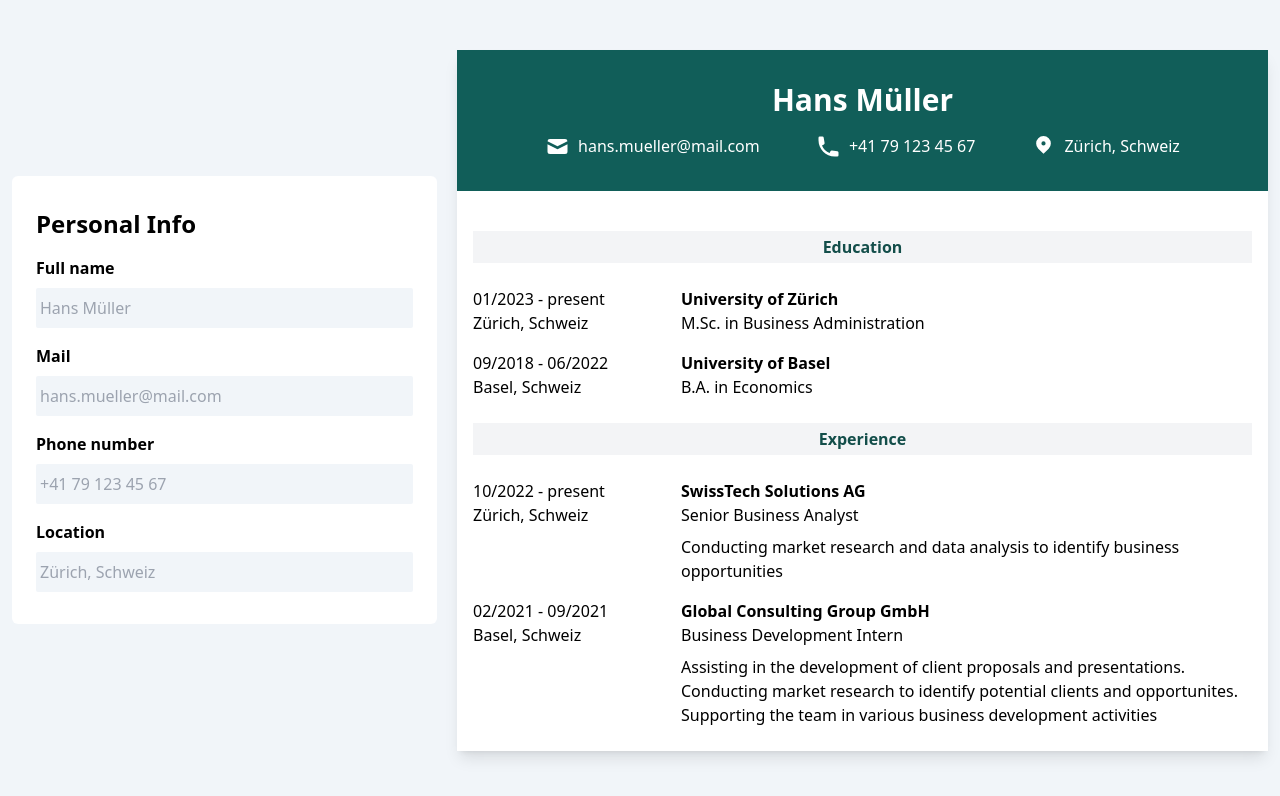
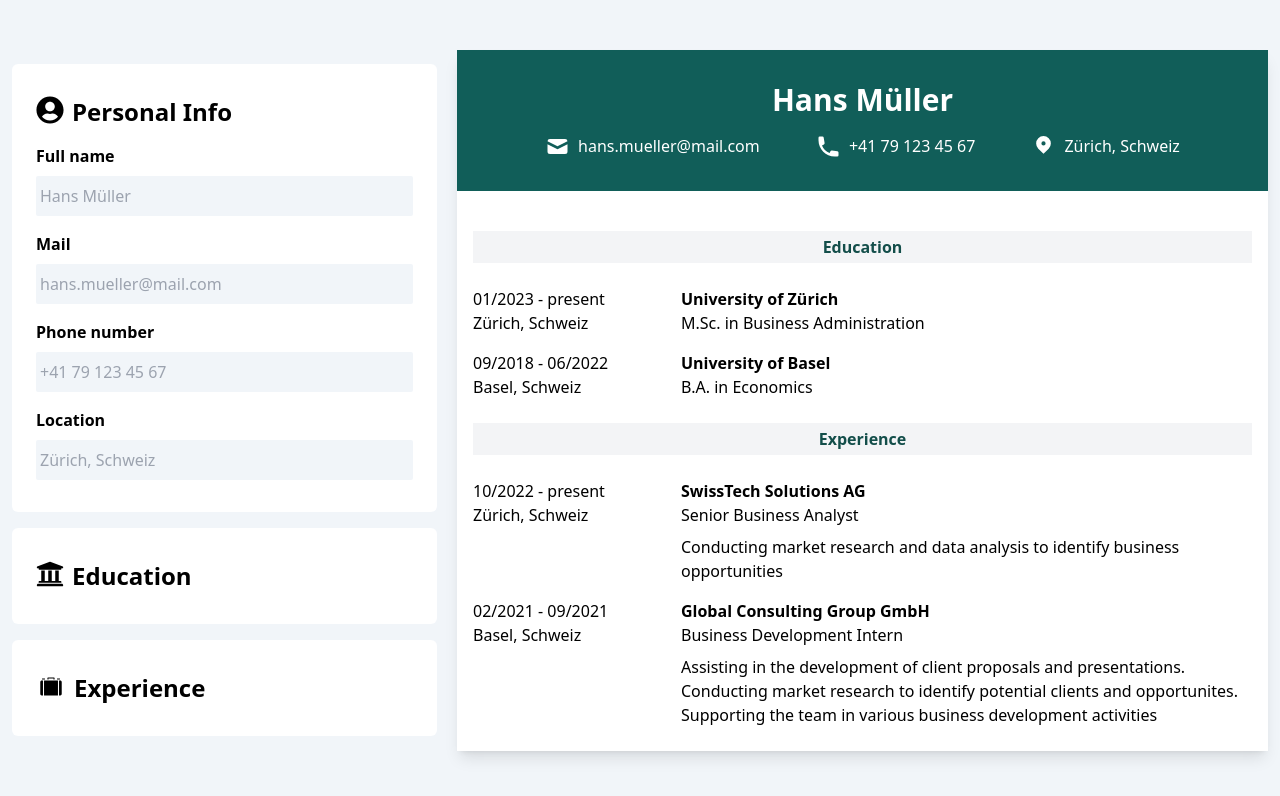
Before and after one commit to IsiNavarro/odin-CV-app, a React (Vite) app: page / in a window 1280 px wide. Shown: the top 796 px of the page. Built offline with nearby package versions, Linux system fonts and the light colour scheme.

Commit message:
Create Education and Experience input containers

```diff
--- a/src/App.jsx
+++ b/src/App.jsx
@@ -1,7 +1,7 @@
 import React, { useState } from 'react';
 import { sampleData } from './sampleData';
 import CVDisplay from './components/CVDisplay';
-import FillIn from './components/FillIn';
+import { FillIn } from './components/FillIn';
 
 function App() {
   const [userData, setUserData] = useState(sampleData);
--- a/src/components/FillIn.jsx
+++ b/src/components/FillIn.jsx
@@ -1,12 +1,17 @@
 import React from 'react';
+import { FaUserCircle, FaUniversity } from 'react-icons/fa';
+import { GiSuitcase } from 'react-icons/gi';
 
-function FillIn({ data, handlePersonalInfo }) {
+function FillInPersonalInfo({ data, handlePersonalInfo }) {
   const personalInfo = data.personalInfo;
+
   return (
-    <div className="min-w-full sm:min-w-[425px] flex flex-col gap-4">
     <div className="w-full py-8 px-6 bg-white rounded-md">
       <form action="" className="flex flex-col gap-2">
-          <h3 className="font-bold text-2xl">Personal Info</h3>
+        <h3 className="font-bold text-2xl flex gap-2">
+          <FaUserCircle size={28} />
+          Personal Info
+        </h3>
         <label htmlFor="fullName" className="mt-2 font-bold">
           Full name
         </label>
@@ -57,8 +62,37 @@ function FillIn({ data, handlePersonalInfo }) {
         />
       </form>
     </div>
+  );
+}
+
+function FillInEducation({ data }) {
+  return (
+    <div className="w-full py-8 px-6 bg-white rounded-md">
+      <h3 className="font-bold text-2xl flex gap-2">
+        <FaUniversity size={28} />
+        Education
+      </h3>
     </div>
   );
 }
 
-export default FillIn;
+function FillInExperience({ data }) {
+  return (
+    <div className="w-full py-8 px-6 bg-white rounded-md">
+      <h3 className="font-bold text-2xl flex gap-2">
+        <GiSuitcase size={30} />
+        Experience
+      </h3>
+    </div>
+  );
+}
+
+export function FillIn({ data, handlePersonalInfo }) {
+  return (
+    <div className="min-w-full sm:min-w-[425px] flex flex-col gap-4">
+      <FillInPersonalInfo data={data} handlePersonalInfo={handlePersonalInfo} />
+      <FillInEducation data={data} />
+      <FillInExperience data={data} />
+    </div>
+  );
+}
```
Lines whose indentation alone changed are shown as unchanged.
